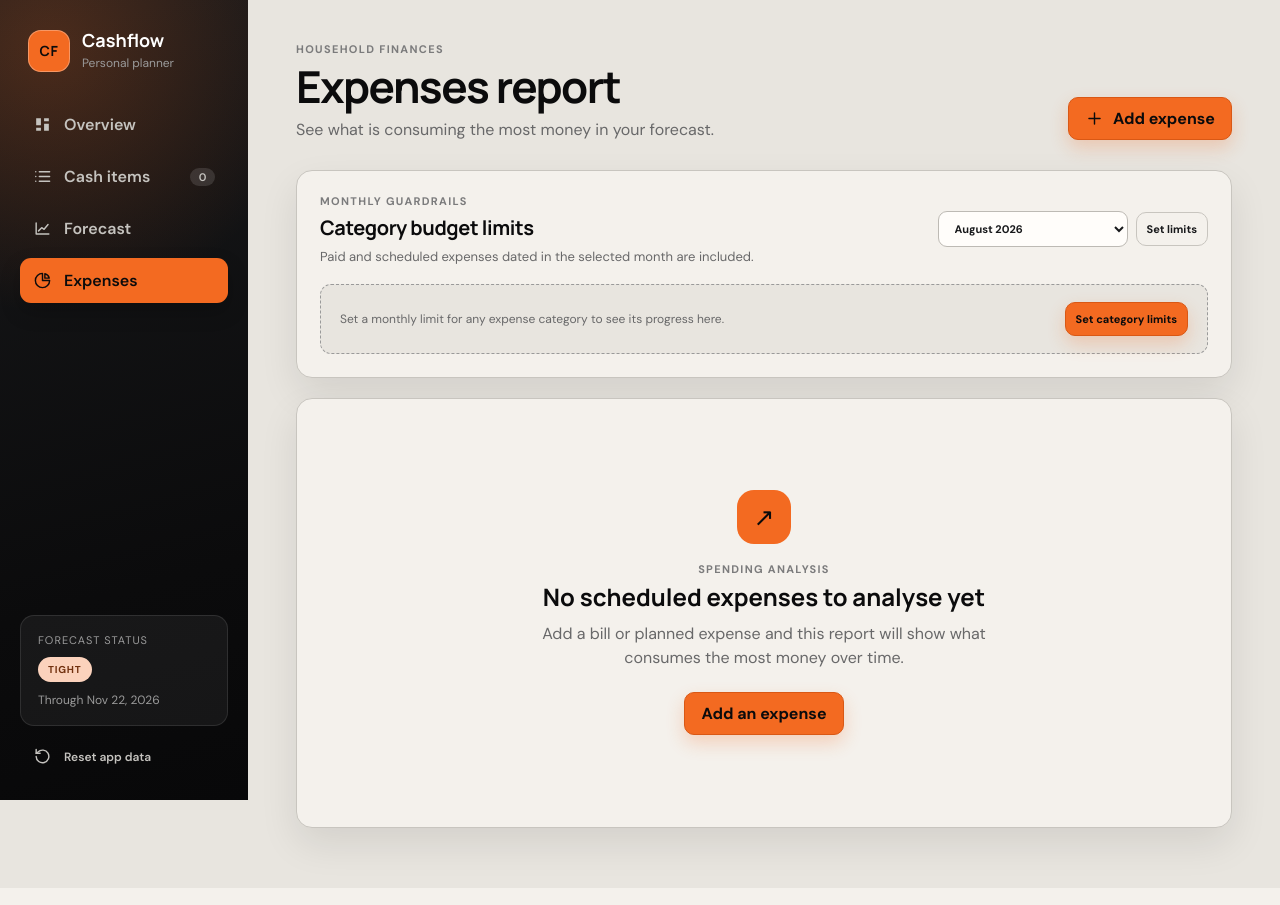
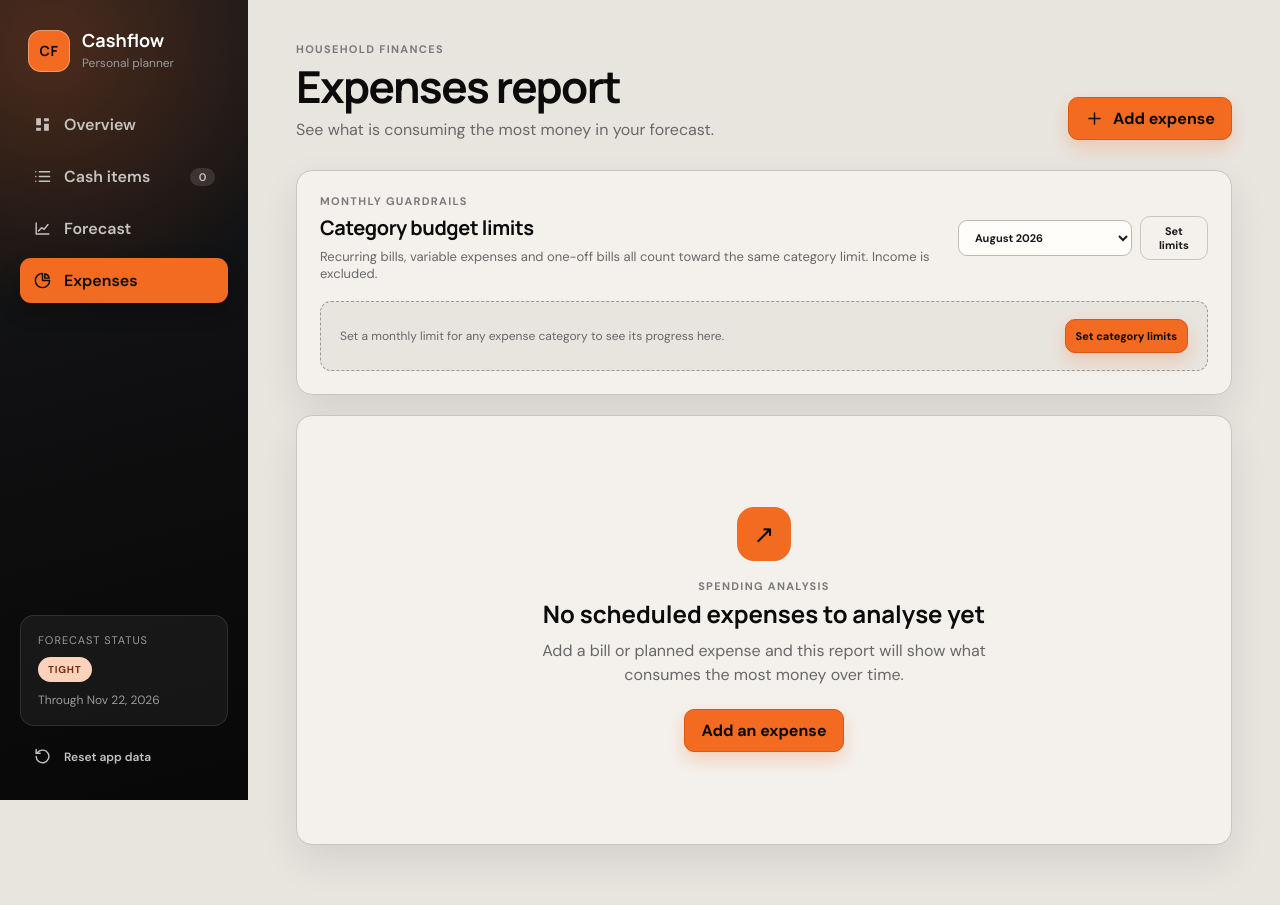
Before and after one commit to tokipaulo19/cash-flow-app, a React (Vite) app: page / in a window 1280 px wide. Both pictures are taken after a click on the button "Expenses". Built offline with nearby package versions, Linux system fonts and the light colour scheme.

Commit message:
Clarify category budgets cover all expenses

```diff
--- a/src/components/ExpensesReport.jsx
+++ b/src/components/ExpensesReport.jsx
@@ -89,7 +89,7 @@ function CategoryBudgetPanel({ forecast, transactions, categoryBudgets, onSetCat
         <div>
           <span className="eyebrow">Monthly guardrails</span>
           <h2>Category budget limits</h2>
-          <p>Paid and scheduled expenses dated in the selected month are included.</p>
+          <p>Recurring bills, variable expenses and one-off bills all count toward the same category limit. Income is excluded.</p>
         </div>
         <div className="budget-actions">
           <label>
```
